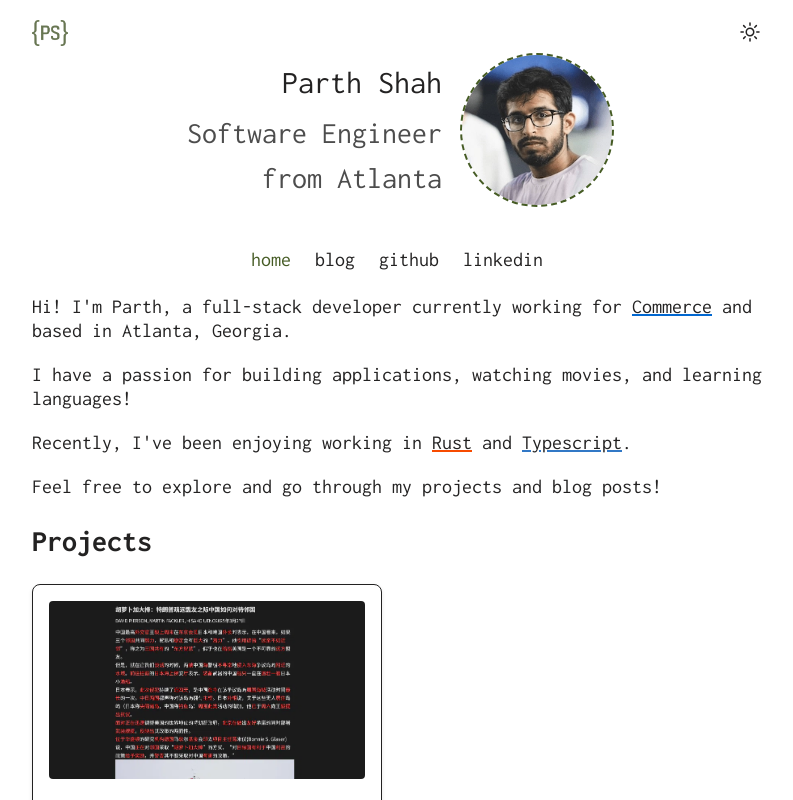
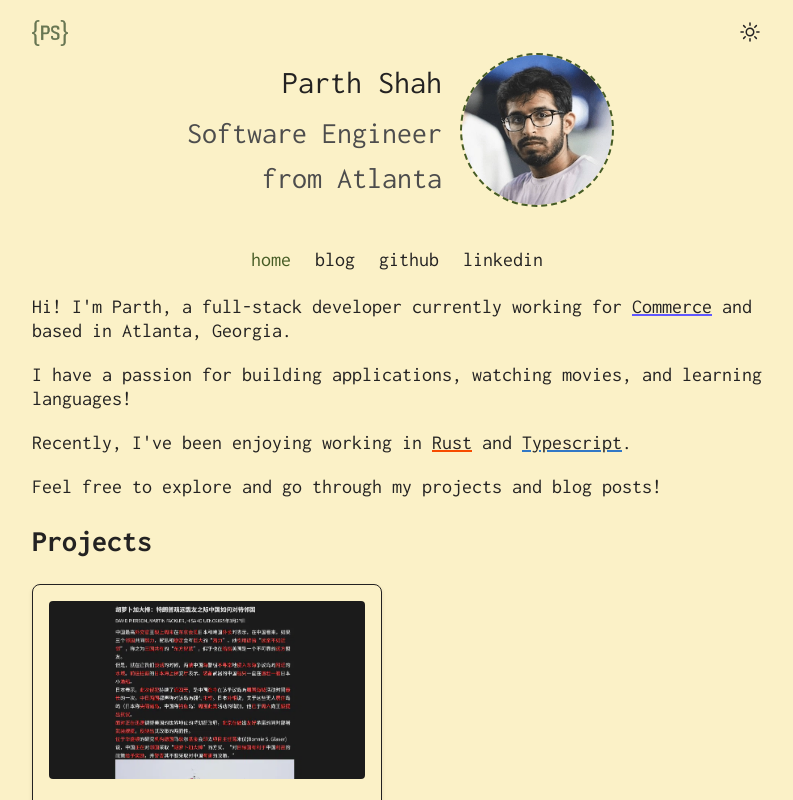
Before and after one commit to parthshahp/nextjs-blog, a Next.js app: page / in a window 1280 px wide. Shown: the top 800 px of the page, without its empty margins (243-1036 px from the left). Built offline with nearby package versions, Linux system fonts and the light colour scheme.

Commit message:
Update colors

```diff
--- a/app/globals.css
+++ b/app/globals.css
@@ -4,7 +4,7 @@
   --light-color: #ffffff;
   --font-primary: "Inconsolata", monospace;
   --color-text: light-dark(var(--dark-color), var(--light-color));
-  --color-background: light-dark(var(--light-color), var(--dark-color));
+  --color-background: light-dark(#fbf1c7, var(--dark-color));
   --color-primary: light-dark(#455b24, #a3c96d);
   --spacing-unit: 1.25rem;
   --color-shadow: light-dark(#0000000a, #ffffff0a);
--- a/app/page.module.css
+++ b/app/page.module.css
@@ -15,8 +15,8 @@
   text-decoration-color: #00add8;
 }
 
-.yardi {
-  text-decoration-color: #0167d0;
+.commerce {
+  text-decoration-color: #6058ff;
 }
 
 .projects-section {
--- a/app/page.tsx
+++ b/app/page.tsx
@@ -9,7 +9,7 @@ export default function Home() {
         <>
           <p>
             Hi! I&apos;m Parth, a full-stack developer currently working for <a target="_blank" href="https://www.commerce.com"
-            ><span className={`${styles.underline} ${styles.yardi}`}>Commerce</span></a
+            ><span className={`${styles.underline} ${styles.commerce}`}>Commerce</span></a
             > and based in Atlanta, Georgia.
           </p>
           <p>I have a passion for building applications, watching movies, and learning languages!</p>
```
